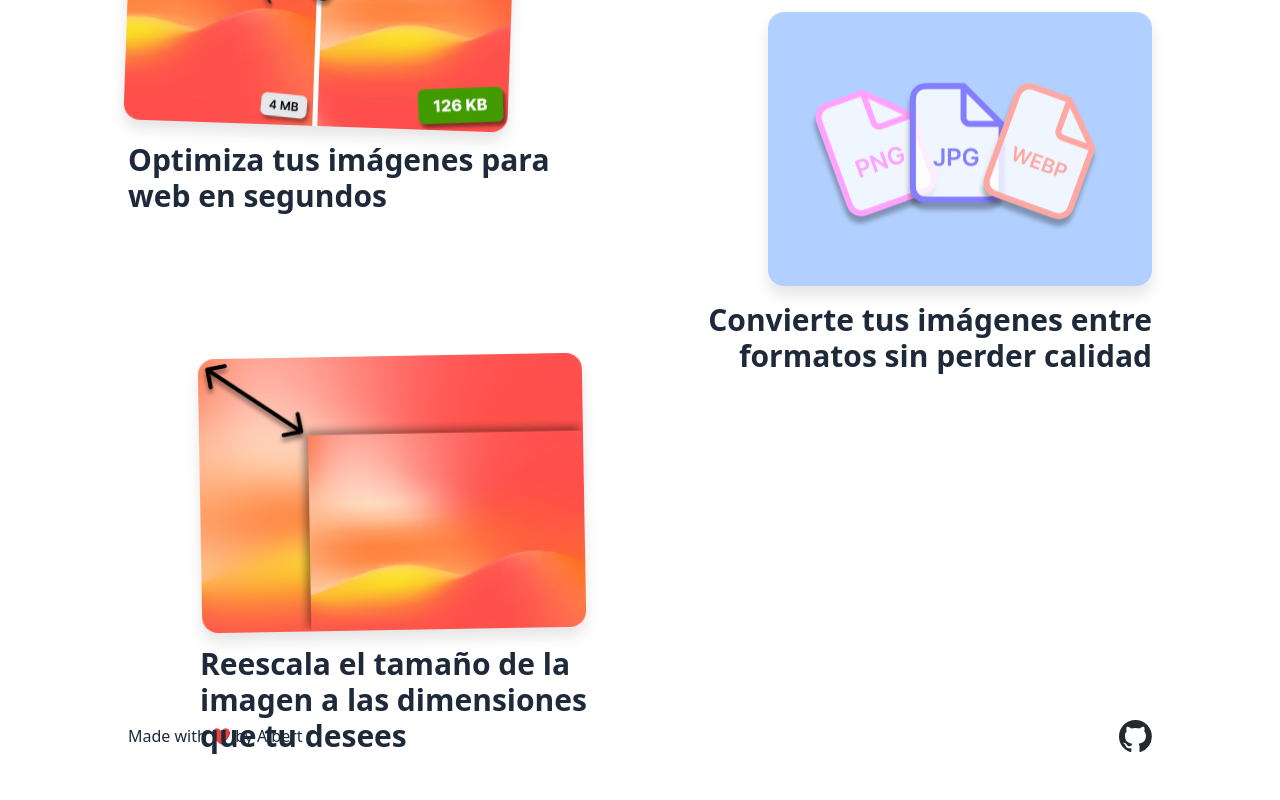
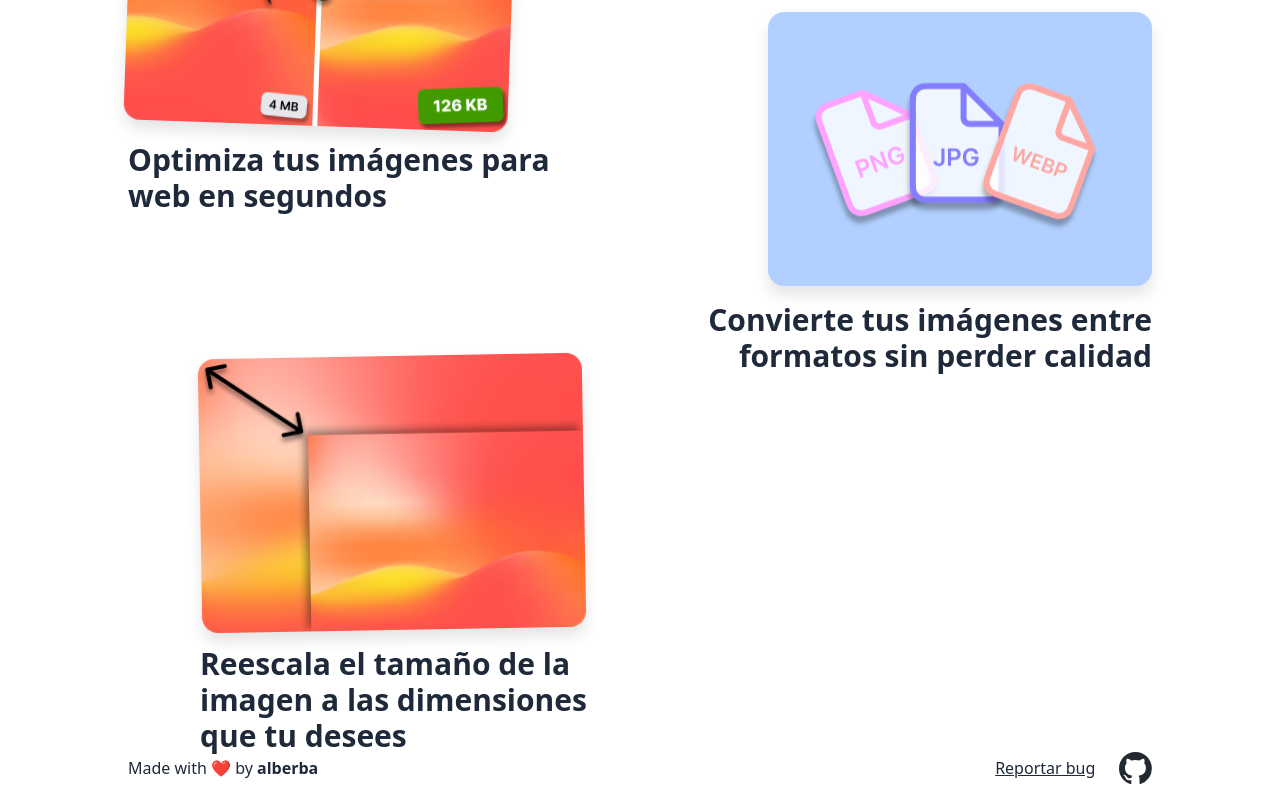
Before and after one commit to alberba/file-converter, a React (Vite) app: page / in a window 1280 px wide. Shown: the part 992-1792 px from the top of the page. Before the commit the page ends 1760 px from the top, so only its background shows below. Built offline with nearby package versions, Linux system fonts and the light colour scheme.

Commit message:
refactor: Add Footer component

```diff
--- /dev/null
+++ b/src/components/Footer.tsx
@@ -0,0 +1,26 @@
+import Github from "../assets/github.svg";
+
+export default function Footer() {
+  return (
+    <footer className="mt-8 flex w-full items-center justify-between py-4">
+      <span>
+        Made with ❤️ by{" "}
+        <a className="font-semibold" href="https://github.com/alberba">
+          alberba
+        </a>
+      </span>
+      <div className="flex items-center gap-6">
+        <a
+          href="https://github.com/alberba/file-converter/issues"
+          className="underline"
+          target="_blank"
+        >
+          Reportar bug
+        </a>
+        <a href="https://github.com/alberba/file-converter" target="_blank">
+          <img src={Github} alt="" className="h-8" />
+        </a>
+      </div>
+    </footer>
+  );
+}
--- a/src/components/LandingPage.tsx
+++ b/src/components/LandingPage.tsx
@@ -1,7 +1,7 @@
 import Feature from "./Feature";
 import Hero from "./Hero";
-import Github from "../assets/github.svg";
 import ArrowUp from "../assets/Arrowup";
+import Footer from "./Footer";
 
 type LandingPageProps = {
   handleDrop: (
@@ -23,12 +23,7 @@ export default function LandingPage({ handleDrop }: LandingPageProps) {
         </a>
         <Feature />
       </main>
-      <footer className="flex w-full items-center justify-between py-4">
-        <span>Made with ❤️ by Albert</span>
-        <a href="https://github.com/alberba/file-converter" target="_blank">
-          <img src={Github} alt="" className="h-8" />
-        </a>
-      </footer>
+      <Footer />
     </div>
   );
 }
```
